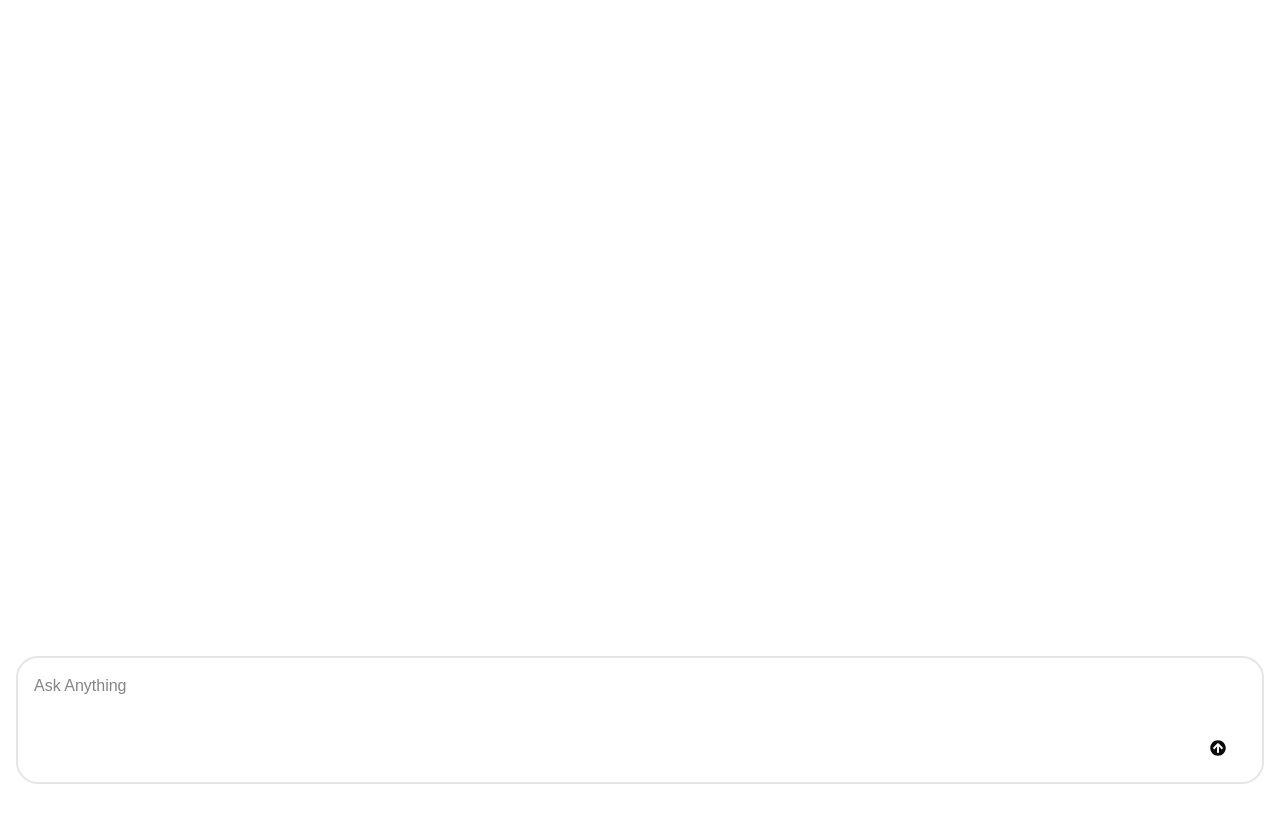
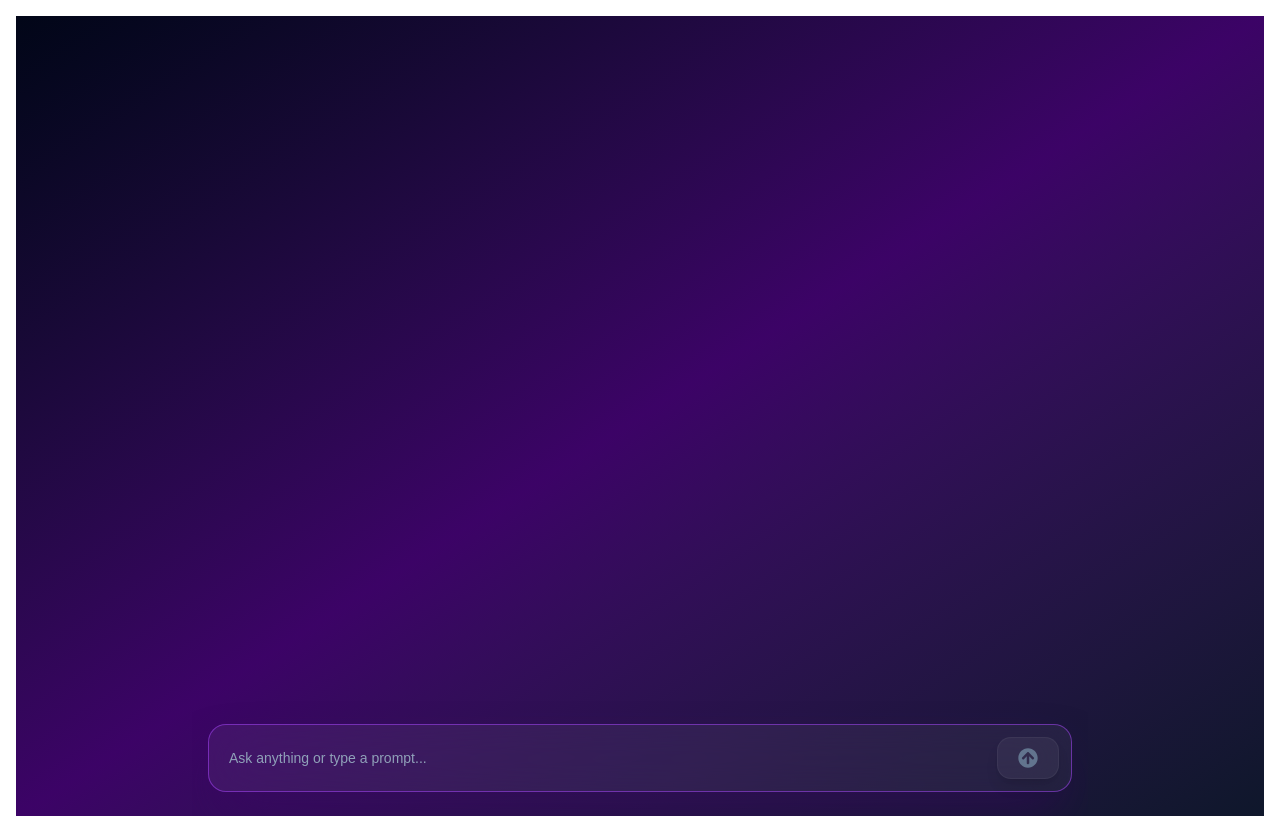
Before and after one commit to AbdulArfaz/Chatbot_Gemini, a React (Vite) app in the folder packages/client/: page / in a window 1280 px wide. Built offline with nearby package versions, Linux system fonts and the light colour scheme.

Commit message:
done with styling

```diff
--- a/packages/client/src/components/chat/ChatMessages.jsx
+++ b/packages/client/src/components/chat/ChatMessages.jsx
@@ -16,13 +16,15 @@ const ChatMessages = ({ message, lastMessageRef }) => {
             <div
                key={index}
                onCopy={onCopyMessage}
-               className={`px-3 py-1 rounded-xl ${
+               className={`flex flex-col max-w-[85%] md:max-w-[75%] px-5 py-3.5 rounded-2xl text-sm leading-relaxed backdrop-blur-md shadow-md transition-all ${
                   message.role === 'user'
-                     ? 'bg-blue-600 text-white self-end'
-                     : 'bg-gray-100 text-black self-start'
+                     ? 'bg-linear-to-r from-pink-500 to-violet-600 text-white self-end rounded-tr-sm shadow-purple-900/20'
+                     : 'bg-white/10 text-slate-200 border border-white/10 self-start rounded-tl-sm'
                }`}
             >
-               <ReactMarkdown>{message.content}</ReactMarkdown>
+               <div className="markdown-content">
+                  <ReactMarkdown>{message.content}</ReactMarkdown>
+               </div>
             </div>
          ))}
          <div ref={lastMessageRef} />
--- a/packages/client/src/components/chat/TypingIndicator.jsx
+++ b/packages/client/src/components/chat/TypingIndicator.jsx
@@ -2,11 +2,11 @@ import React from 'react';
 
 const TypingIndicator = () => {
    return (
-      <div>
-         <div className="flex self-start gap-1 px-3 py-3 bg-gray-200 rounded-xl">
-            <div className="w-2 h-2 rounded-full bg-gray-800 animate-pulse" />
-            <div className="w-2 h-2 rounded-full bg-gray-800 animate-pulse [animation-delay:0.2s" />
-            <div className="w-2 h-2 rounded-full bg-gray-800 animate-pulse [animation-delay:0.4s" />
+      <div className="flex self-start">
+         <div className="flex items-center gap-1.5 px-4 py-3 bg-white/10 backdrop-blur-md border border-white/10 rounded-2xl rounded-tl-sm shadow-sm">
+            <div className="w-2 h-2 rounded-full bg-pink-400 animate-pulse"></div>
+            <div className="w-2 h-2 rounded-full bg-purple-400 animate-pulse [animation-delay:0.2s]"></div>
+            <div className="w-2 h-2 rounded-full bg-indigo-400 animate-pulse [animation-delay:0.4s]"></div>
          </div>
       </div>
    );
--- a/packages/client/src/components/chat/chatBot.jsx
+++ b/packages/client/src/components/chat/chatBot.jsx
@@ -51,16 +51,25 @@ const ChatBot = () => {
    };
 
    return (
-      <div className="flex flex-col  h-full">
-         <div className="flex flex-1 flex-col gap-3 mb-10 overflow-y-auto">
-            <ChatMessages message={message} lastMessageRef={lastMessageRef} />
+      <div className="flex flex-col h-screen bg-linear-to-br from-slate-950 via-purple-950 to-slate-900 text-slate-100 antialiased">
+         <div className="flex-1 flex flex-col h-full overflow-hidden max-w-4xl w-full mx-auto px-4 pt-6">
+            <div className="flex-1 flex flex-col gap-4 mb-4 overflow-y-auto pr-2 custom-scrollbar">
+               <ChatMessages
+                  message={message}
+                  lastMessageRef={lastMessageRef}
+               />
                {isBotTyping && <TypingIndicator />}
-            {error && <p className="text-red-500">{error}</p>}
+               {error && (
+                  <p className="text-pink-400 text-sm bg-pink-500/10 border border-pink-500/20 px-4 py-2 rounded-xl backdrop-blur-md">
+                     {error}
+                  </p>
+               )}
             </div>
+
             <form
                onSubmit={handleSubmit(onSubmit)}
                onKeyDown={onKeyDown}
-            className="flex flex-col gap-2 items-end border-2 p-4 rounded-3xl"
+               className="flex flex-col md:flex-row items-center gap-3 bg-white/5 backdrop-blur-xl border border-white/10 p-3 rounded-2xl shadow-2xl mb-6 shadow-purple-950/50 focus-within:border-purple-500/50 transition-all duration-300"
             >
                <textarea
                   {...register('prompt', {
@@ -68,17 +77,24 @@ const ChatBot = () => {
                      validate: (data) => data.trim().length > 0,
                   })}
                   autoFocus
-               className="w-full border-0 focus:outline-0 resize-none"
-               placeholder="Ask Anything"
+                  placeholder="Ask anything or type a prompt..."
+                  rows={1}
                   maxLength={1000}
+                  className="w-full bg-transparent border-0 focus:outline-none focus:ring-0 resize-none text-slate-100 placeholder-slate-400 text-sm py-2 px-2 max-h-32"
                />
                <button
+                  type="submit"
                   disabled={!formState.isValid}
-               className="rounded-full w-9 h-9"
+                  className={`rounded-xl px-5 py-2.5 flex items-center justify-center transition-all duration-200 cursor-pointer shadow-lg shrink-0 ${
+                     formState.isValid
+                        ? 'bg-linear-to-r from-pink-500 to-violet-600 hover:opacity-90 active:scale-95 text-white shadow-purple-900/40'
+                        : 'bg-white/5 text-slate-500 cursor-not-allowed border border-white/5'
+                  }`}
                >
-               <FaArrowCircleUp />
+                  <FaArrowCircleUp className="text-xl" />
                </button>
             </form>
+         </div>
       </div>
    );
 };
```
Lines whose indentation alone changed are shown as unchanged.
